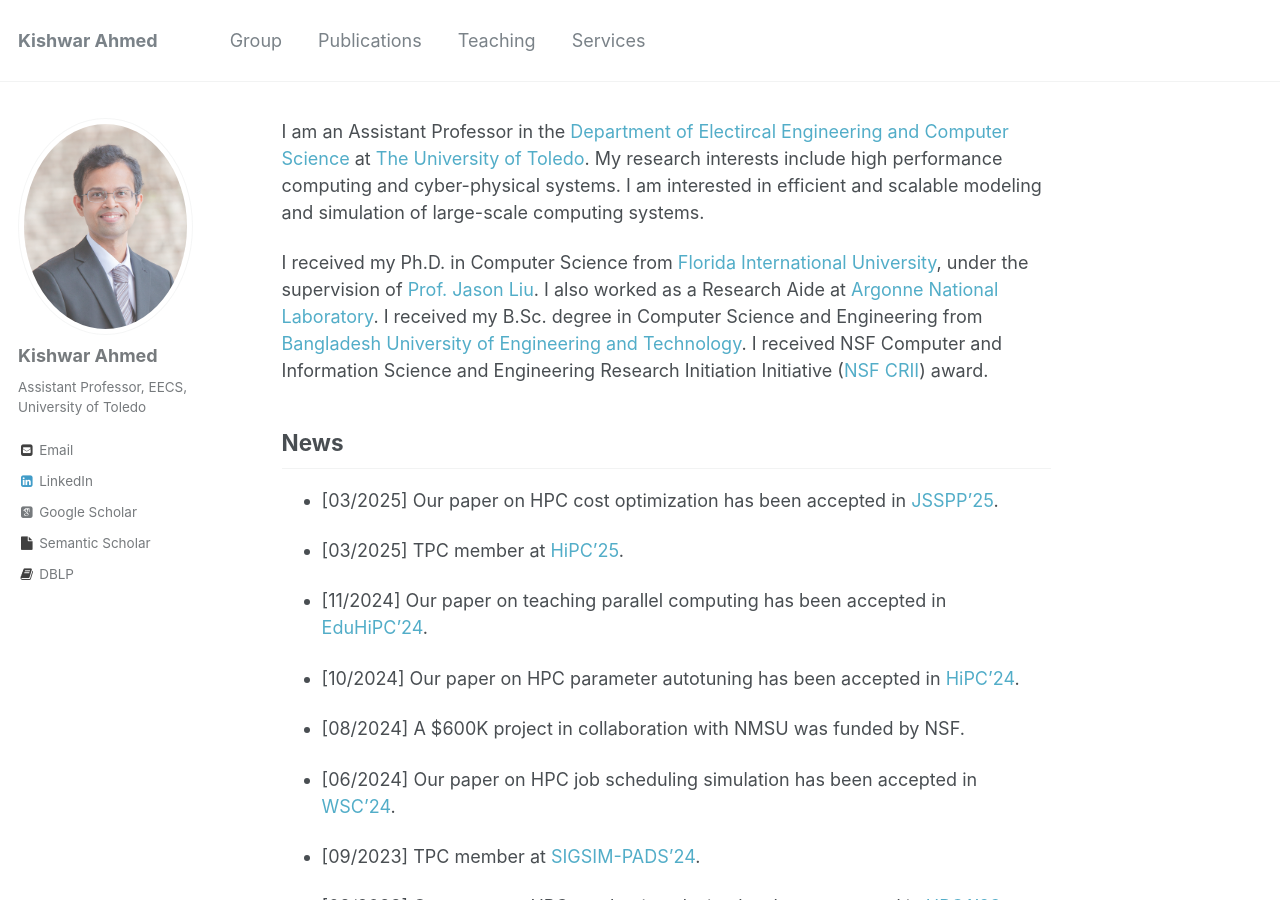
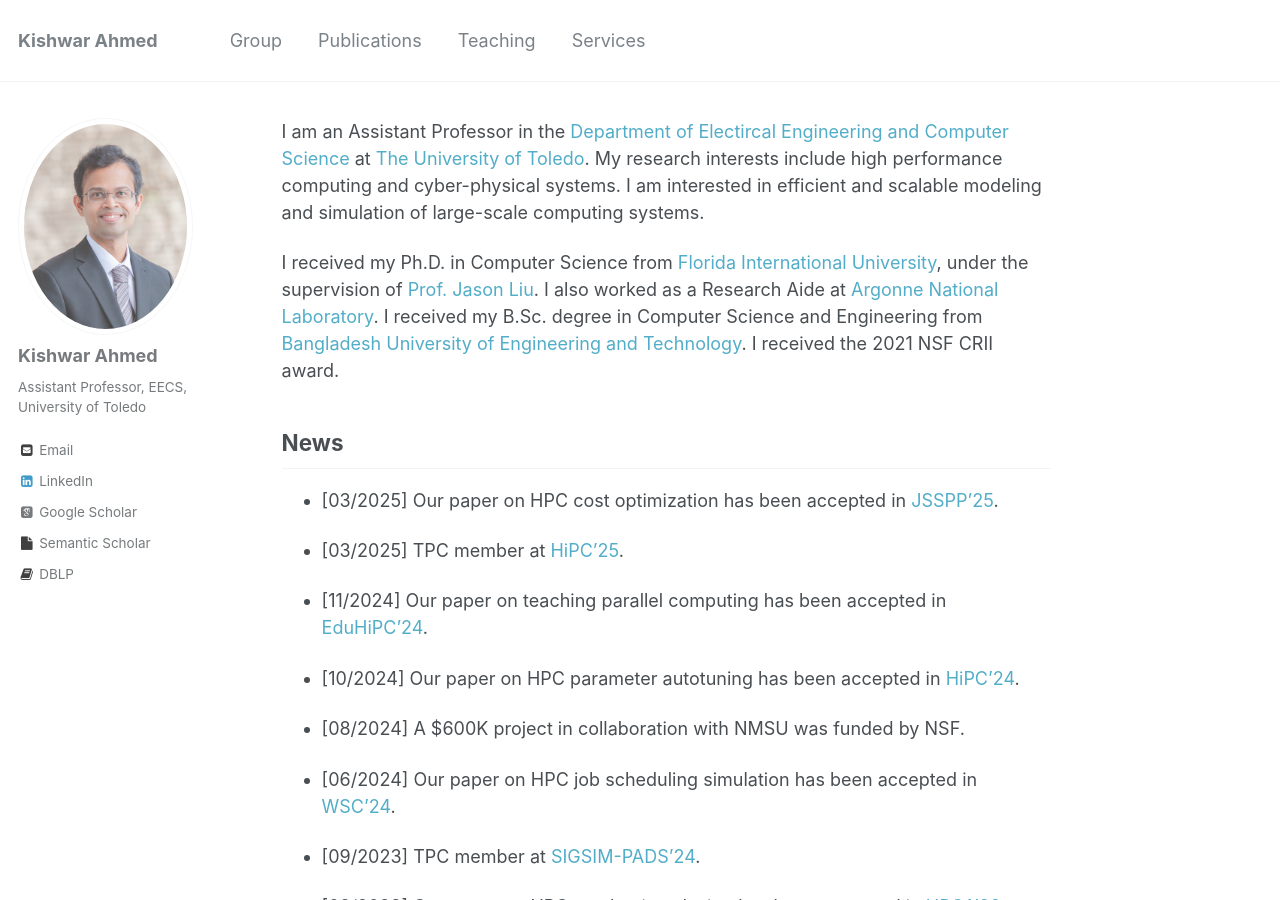
Before and after one commit to kishwarbd/kishwarbd.github.io, a Jekyll site: the page built from _pages/about.md, in a window 1280 px wide and 900 px high. Built offline with Jekyll 4.4.1, drawn with Linux system fonts in a browser that asks for light colours; some web fonts are replaced.

Commit message:
Update about.md

```diff
--- a/_pages/about.md
+++ b/_pages/about.md
@@ -10,7 +10,7 @@ redirect_from:
 I am an Assistant Professor in the [Department of Electircal Engineering and Computer Science](https://www.utoledo.edu/engineering/electrical-engineering-computer-science/) at [The University of Toledo](https://www.utoledo.edu/). My research interests include high performance computing and cyber-physical systems. I am interested in efficient and scalable modeling and simulation of large-scale computing systems.
 
 I received my Ph.D. in Computer Science from [Florida International University](https://www.fiu.edu/), under the supervision of [Prof.
-Jason Liu](https://people.cis.fiu.edu/liux/). I also worked as a Research Aide at [Argonne National Laboratory](https://www.anl.gov/). I received my B.Sc. degree in Computer Science and Engineering from [Bangladesh University of Engineering and Technology](https://www.buet.ac.bd/web/). I received NSF Computer and Information Science and Engineering Research Initiation Initiative ([NSF CRII](https://www.nsf.gov/funding/opportunities/crii-computer-information-science-engineering-research-initiation/504952/nsf23-576)) award.
+Jason Liu](https://people.cis.fiu.edu/liux/). I also worked as a Research Aide at [Argonne National Laboratory](https://www.anl.gov/). I received my B.Sc. degree in Computer Science and Engineering from [Bangladesh University of Engineering and Technology](https://www.buet.ac.bd/web/). I received the 2021 NSF CRII award.
 
 
 ## News
```
